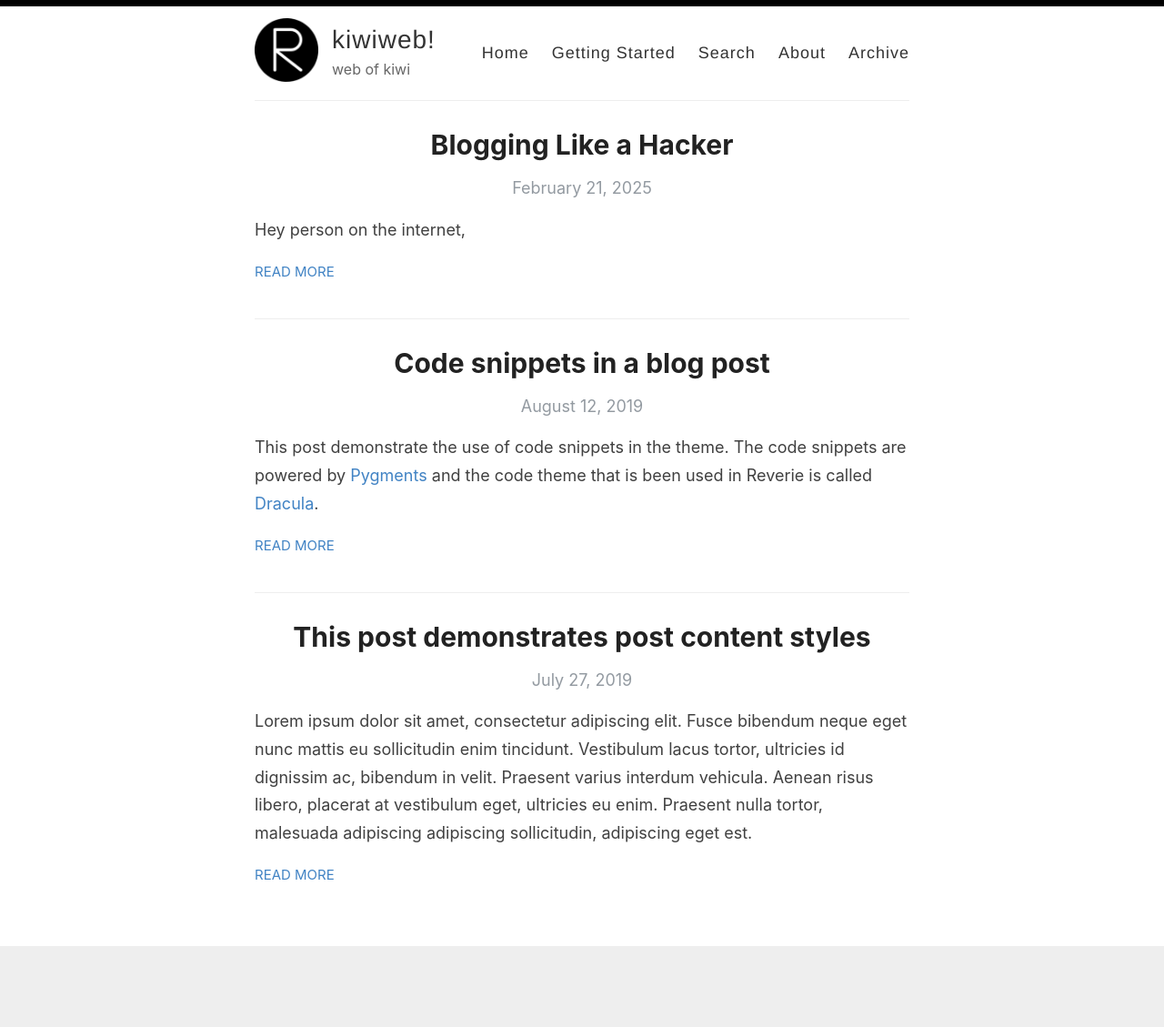
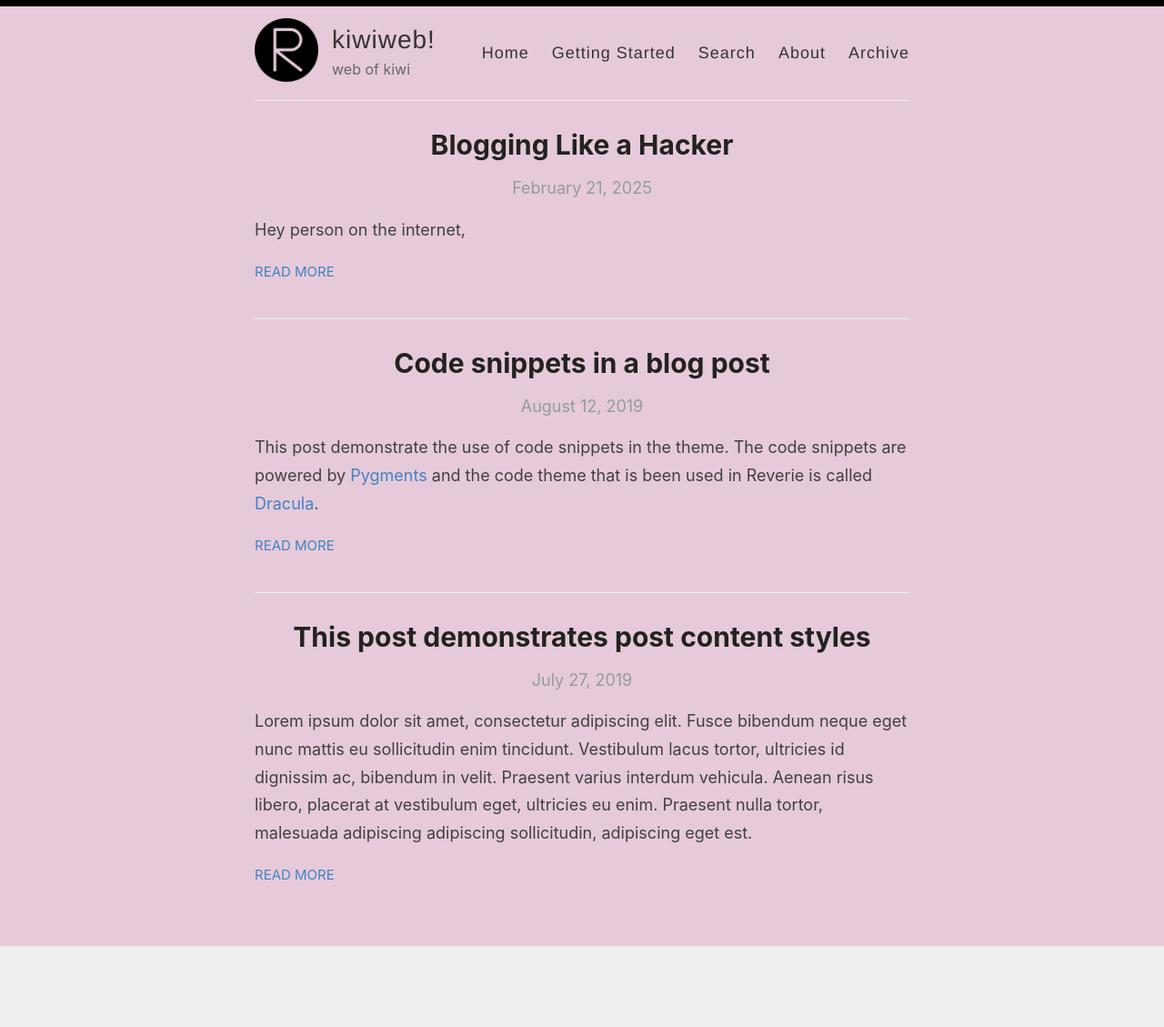
Before and after one commit to indikiwi/indikiwi.github.io, a Jekyll site: the page built from index.html, in a window 1280 px wide. Shown: the whole page at 91% size. Built offline with Jekyll 4.4.1, drawn with Linux system fonts in a browser that asks for light colours; the list of posts is cut into pages by our own code.

Commit message:
Update style.scss

```diff
--- a/assets/style.scss
+++ b/assets/style.scss
@@ -21,7 +21,7 @@ html {
 }
 
 body {
-  background: #fff;
+  background: #e6cad9;
   font-family: -system-ui, -apple-system, BlinkMacSystemFont, "Segoe UI", Roboto, Helvetica, Arial, sans-serif, "Apple Color Emoji", "Segoe UI Emoji", "Segoe UI Symbol";
   color: #404040;
   line-height: 1.7;
```
